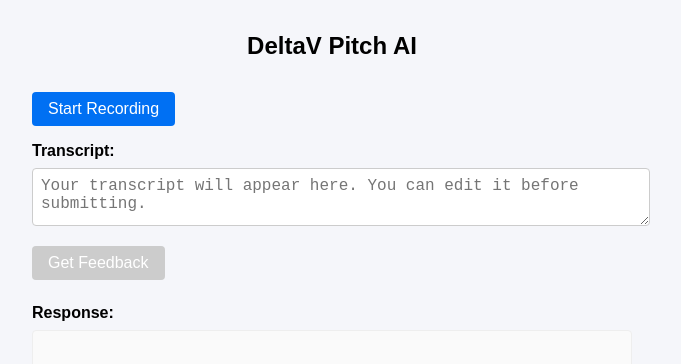
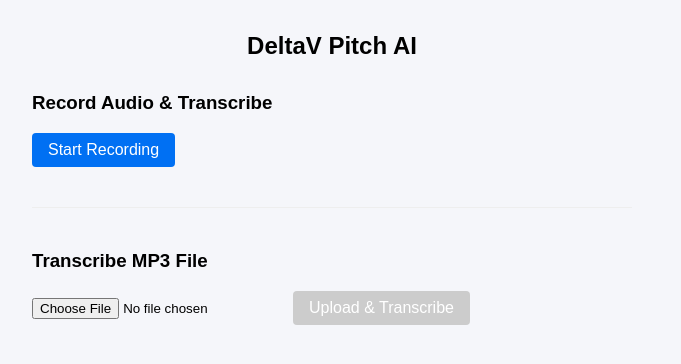
Before and after one commit to tirth2004/deltav-node-frontend, a React (Create React App) app: page / in a window 1280 px wide. Shown: the top 364 px of the page, without its empty margins (308-989 px from the left). Built offline with nearby package versions, Linux system fonts and the light colour scheme.

Commit message:
Upload function added, fixed audio recording issues for ios

```diff
--- a/src/App.js
+++ b/src/App.js
@@ -2,76 +2,140 @@ import React, { useState, useRef } from "react";
 import ReactMarkdown from "react-markdown";
 import "./App.css";
 
-const API_URL = "https://proxy-179385229806.europe-southwest1.run.app/generate";
+const FEEDBACK_API_URL =
+  "https://proxy-179385229806.europe-southwest1.run.app/generate";
+const TRANSCRIBE_API_URL =
+  "https://proxy-179385229806.europe-southwest1.run.app/generate-transcript";
 
 function App() {
   const [recording, setRecording] = useState(false);
-  const [transcript, setTranscript] = useState("");
-  const [response, setResponse] = useState("");
-  const recognitionRef = useRef(null);
+  const [mediaRecorder, setMediaRecorder] = useState(null);
+  const [audioChunks, setAudioChunks] = useState([]);
+  const [recordingTranscription, setRecordingTranscription] = useState("");
+  const [recordingLoading, setRecordingLoading] = useState(false);
+  const [file, setFile] = useState(null);
+  const [fileTranscription, setFileTranscription] = useState("");
+  const [fileLoading, setFileLoading] = useState(false);
+  const [recordingResponse, setRecordingResponse] = useState("");
+  const [fileResponse, setFileResponse] = useState("");
 
-  const startRecording = () => {
-    if (
-      !("webkitSpeechRecognition" in window || "SpeechRecognition" in window)
-    ) {
-      alert("Speech recognition not supported in this browser.");
-      return;
+  // Start recording audio using MediaRecorder
+  const startRecording = async () => {
+    setRecordingResponse("");
+    setRecordingTranscription("");
+    setAudioChunks([]);
+    setRecording(true);
+    setRecordingLoading(false);
+    try {
+      const stream = await navigator.mediaDevices.getUserMedia({ audio: true });
+      // Prefer webm, then ogg, then default
+      let mimeType = "";
+      let extension = "webm";
+      if (MediaRecorder.isTypeSupported("audio/webm")) {
+        mimeType = "audio/webm";
+        extension = "webm";
+      } else if (MediaRecorder.isTypeSupported("audio/ogg")) {
+        mimeType = "audio/ogg";
+        extension = "ogg";
+      } else {
+        mimeType = "";
+        extension = "webm";
       }
-    const SpeechRecognition =
-      window.SpeechRecognition || window.webkitSpeechRecognition;
-    const recognition = new SpeechRecognition();
-    recognition.lang = "en-US";
-    recognition.interimResults = false;
-    recognition.maxAlternatives = 1;
-
-    recognition.onresult = (event) => {
-      const text = event.results[0][0].transcript;
-      setTranscript((prev) => (prev ? prev + " " + text : text));
+      const recorder = mimeType
+        ? new window.MediaRecorder(stream, { mimeType })
+        : new window.MediaRecorder(stream);
+      setMediaRecorder(recorder);
+      const chunks = [];
+      recorder.ondataavailable = (e) => {
+        if (e.data.size > 0) {
+          chunks.push(e.data);
+        }
       };
-    recognition.onerror = (event) => {
-      alert("Speech recognition error: " + event.error);
+      recorder.onstop = async () => {
+        setRecording(false);
+        setRecordingLoading(true);
+        const audioBlob = new Blob(chunks, { type: mimeType || "audio/webm" });
+        // Debug logs
+        console.log(
+          "Blob size:",
+          audioBlob.size,
+          "type:",
+          audioBlob.type,
+          "extension:",
+          extension
+        );
+        const formData = new FormData();
+        formData.append("file", audioBlob, `recording.${extension}`);
+        try {
+          const res = await fetch(TRANSCRIBE_API_URL, {
+            method: "POST",
+            body: formData,
+          });
+          const data = await res.json();
+          const transcription = data.transcription || "";
+          console.log("Transcription:", transcription);
+          // Send transcription to feedback API
+          const feedbackRes = await fetch(FEEDBACK_API_URL, {
+            method: "POST",
+            headers: { "Content-Type": "application/json" },
+            body: JSON.stringify({ text: transcription }),
+          });
+          const feedbackData = await feedbackRes.text();
+          setRecordingResponse(feedbackData || "No result in response.");
+        } catch (e) {
+          setRecordingResponse("Error: " + e.message);
+        } finally {
+          setRecordingLoading(false);
+        }
       };
-    recognition.onend = () => {
-      // If still recording, restart recognition to simulate longer silence timeout
-      if (recordingRef.current) {
-        recognition.start();
-      } else {
+      recorder.start();
+    } catch (err) {
+      alert("Could not start recording: " + err.message);
       setRecording(false);
     }
   };
 
-    recognitionRef.current = recognition;
-    recordingRef.current = true;
-    recognition.start();
-    setRecording(true);
-    setTranscript("");
-    setResponse("");
-  };
-
-  // Add a ref to track if we should keep recording
-  const recordingRef = useRef(false);
-
+  // Stop recording
   const stopRecording = () => {
-    recordingRef.current = false;
-    if (recognitionRef.current) {
-      recognitionRef.current.stop();
+    if (mediaRecorder && mediaRecorder.state !== "inactive") {
+      mediaRecorder.stop();
     }
     setRecording(false);
   };
 
-  const sendToApi = async () => {
-    if (!transcript) return;
-    setResponse("Loading...");
+  // File upload logic (unchanged)
+  const handleFileChange = (e) => {
+    setFile(e.target.files[0]);
+    setFileTranscription("");
+  };
+
+  const handleFileUpload = async () => {
+    if (!file) return;
+    setFileLoading(true);
+    setFileTranscription("");
+    setFileResponse("");
+    const formData = new FormData();
+    formData.append("file", file);
     try {
-      const res = await fetch(API_URL, {
+      const res = await fetch(TRANSCRIBE_API_URL, {
+        method: "POST",
+        body: formData,
+      });
+      const data = await res.json();
+      const transcription = data.transcription || "";
+      console.log("Transcription:", transcription);
+      // Send transcription to feedback API
+      const feedbackRes = await fetch(FEEDBACK_API_URL, {
         method: "POST",
         headers: { "Content-Type": "application/json" },
-        body: JSON.stringify({ text: transcript }),
+        body: JSON.stringify({ text: transcription }),
       });
-      const data = await res.text();
-      setResponse(data || "No result in response.");
+      const feedbackData = await feedbackRes.text();
+      setFileResponse(feedbackData || "No result in response.");
     } catch (e) {
-      setResponse("Error: " + e.message);
+      setFileResponse("Error: " + e.message);
+    } finally {
+      setFileLoading(false);
     }
   };
 
@@ -80,37 +144,20 @@ function App() {
       style={{ maxWidth: 600, margin: "2rem auto", fontFamily: "sans-serif" }}
     >
       <h2>DeltaV Pitch AI</h2>
+      <div>
+        <h3>Record Audio & Transcribe</h3>
         <button
           onClick={recording ? stopRecording : startRecording}
           style={{ padding: "0.5rem 1rem", fontSize: "1rem" }}
+          disabled={recordingLoading}
         >
           {recording ? "Stop Recording" : "Start Recording"}
         </button>
-      <div style={{ margin: "1rem 0" }}>
-        <strong>Transcript:</strong>
-        <textarea
-          value={transcript}
-          onChange={(e) => setTranscript(e.target.value)}
-          style={{
-            minHeight: 40,
-            width: "100%",
-            border: "1px solid #ccc",
-            padding: 8,
-            borderRadius: 4,
-            resize: "vertical",
-            fontSize: "1rem",
-          }}
-          placeholder="Your transcript will appear here. You can edit it before submitting."
-        />
-      </div>
-      <button
-        onClick={sendToApi}
-        disabled={!transcript || recording}
-        style={{ padding: "0.5rem 1rem", fontSize: "1rem" }}
-      >
-        Get Feedback
-      </button>
-      <div style={{ marginTop: 24 }}>
+        {recordingLoading && (
+          <span style={{ marginLeft: 12 }}>Processing...</span>
+        )}
+        {recordingResponse && (
+          <div style={{ marginTop: 16 }}>
             <strong>Response:</strong>
             <div
               style={{
@@ -118,11 +165,47 @@ function App() {
                 padding: 16,
                 borderRadius: 4,
                 background: "#fafafa",
-            minHeight: 100,
+                minHeight: 60,
               }}
             >
-          <ReactMarkdown>{response}</ReactMarkdown>
+              <ReactMarkdown>{recordingResponse}</ReactMarkdown>
             </div>
+          </div>
+        )}
+      </div>
+      <div
+        style={{ marginTop: 40, paddingTop: 24, borderTop: "1px solid #eee" }}
+      >
+        <h3>Transcribe MP3 File</h3>
+        <input
+          type="file"
+          accept="audio/mp3,audio/webm,audio/ogg"
+          onChange={handleFileChange}
+          style={{ marginBottom: 8 }}
+        />
+        <button
+          onClick={handleFileUpload}
+          disabled={!file || fileLoading}
+          style={{ padding: "0.5rem 1rem", fontSize: "1rem", marginLeft: 8 }}
+        >
+          {fileLoading ? "Processing..." : "Upload & Transcribe"}
+        </button>
+        {fileResponse && (
+          <div style={{ marginTop: 16 }}>
+            <strong>Response:</strong>
+            <div
+              style={{
+                border: "1px solid #eee",
+                padding: 16,
+                borderRadius: 4,
+                background: "#fafafa",
+                minHeight: 60,
+              }}
+            >
+              <ReactMarkdown>{fileResponse}</ReactMarkdown>
+            </div>
+          </div>
+        )}
       </div>
     </div>
   );
```
Lines whose indentation alone changed are shown as unchanged.
